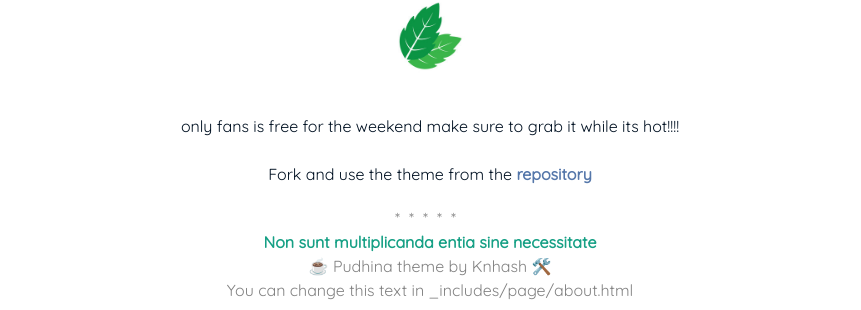
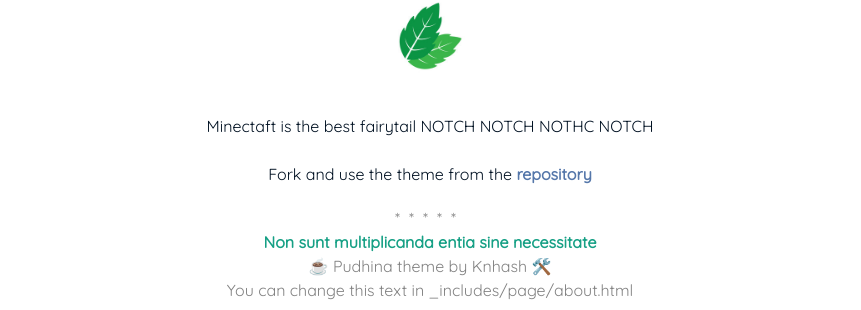
Before and after one commit to crayu-co/crayu-co.github.io, a Jekyll site: the page built from index.md, in a window 1280 px wide. Shown: the part 322-632 px from the top of the page, without its empty margins (210-1071 px from the left). Built offline with Jekyll 4.4.1, drawn with Linux system fonts in a browser that asks for light colours.

Commit message:
index.md: updated markdown_content

```diff
--- a/index.md
+++ b/index.md
@@ -9,6 +9,11 @@ sitemap:
 <img src="{{ '/assets/img/pudhina.jpg' | prepend: site.baseurl }}" id="about-img">
 
 <div id="describe-text">
-	<p>only fans is free for the weekend make sure to grab it while its hot!!!! </p>
+	<p>Minectaft is the best fairytail
+
+NOTCH
+NOTCH
+	NOTHC
+			NOTCH</p>
 	<p>Fork and use the theme from the <strong> <a href="https://github.com/knhash/Pudhina"> repository</a> </strong></p>
 </div>
```
